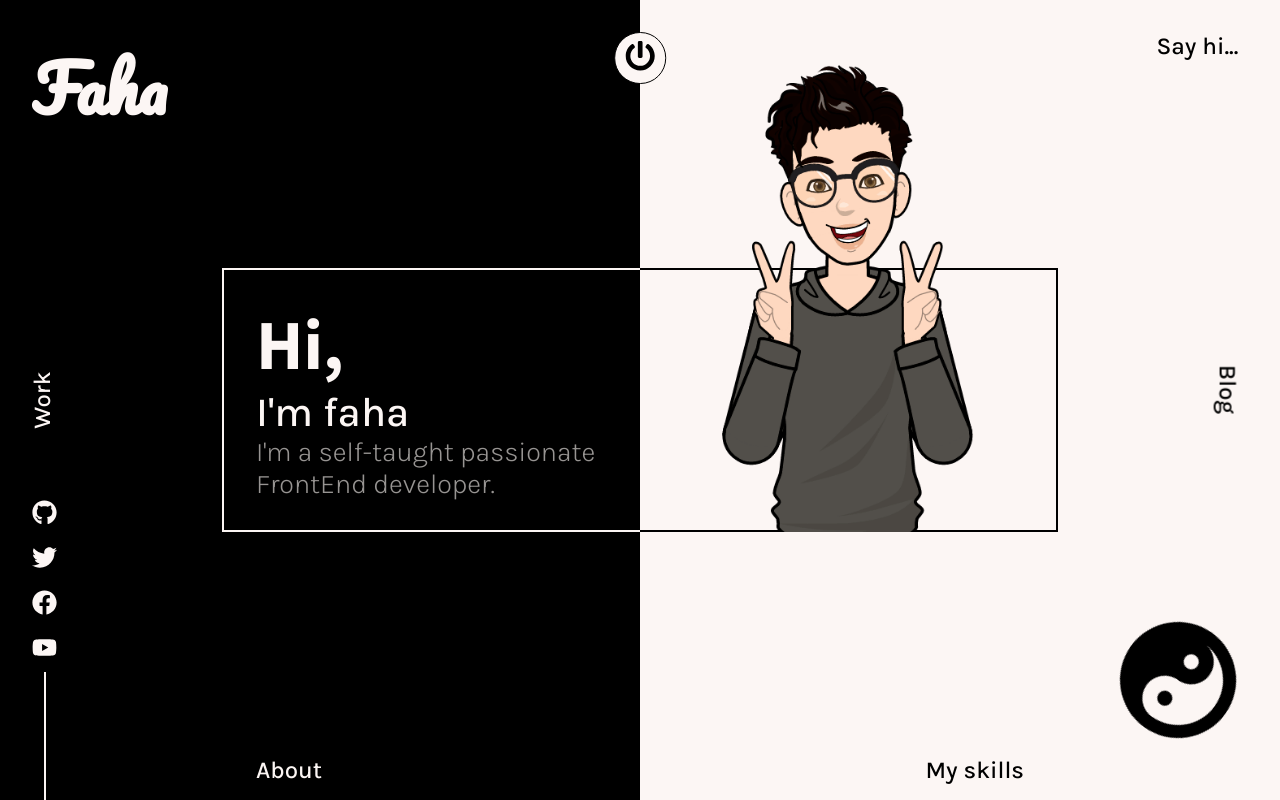
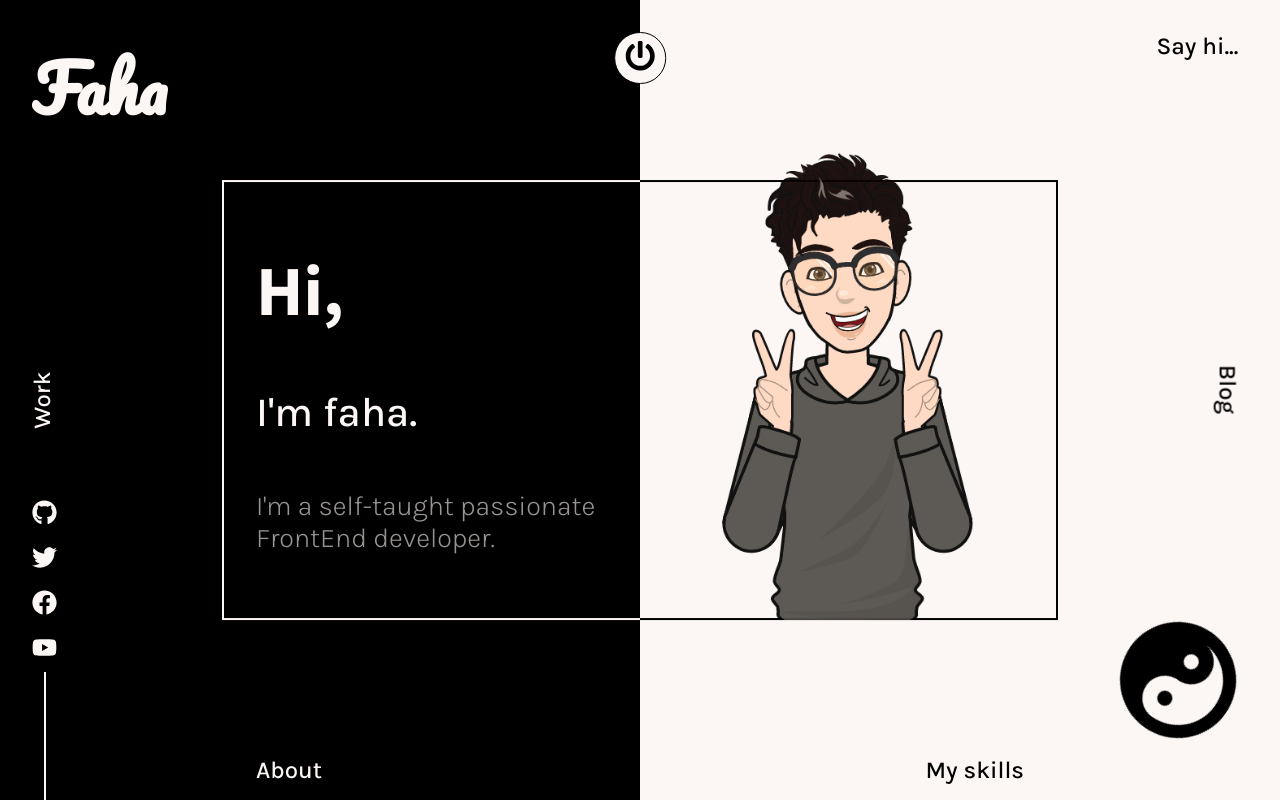
Before and after one commit to faha1999/portfolio-react, a React (Create React App) app: page / in a window 1280 px wide. Both pictures are taken after a click on the button "click here". Built offline with nearby package versions, Linux system fonts and the light colour scheme.

Commit message:
added motion in intro

```diff
--- a/src/components/Intro.jsx
+++ b/src/components/Intro.jsx
@@ -1,8 +1,9 @@
 import React from 'react';
 import styled from 'styled-components';
+import { motion } from 'framer-motion';
 import Me from '../assets/Images/profile-img.png';
 
-const Box = styled.div`
+const Box = styled(motion.div)`
   background: linear-gradient(
         to right,
         ${(props) => props.theme.body} 50%,
@@ -32,17 +33,28 @@ const Text = styled.div`
 
 export const Intro = () => {
   return (
-    <Box className="intro">
+    <Box
+      initial={{ height: 0 }}
+      animate={{ height: '55vh' }}
+      transition={{ type: 'spring', duration: 2, delay: 1 }}
+      className="intro"
+    >
       <div className="details">
         <Text className="text">
           <h1>Hi,</h1>
-          <h3>I'm faha</h3>
+          <h3>I'm faha.</h3>
           <h6>I'm a self-taught passionate FrontEnd developer.</h6>
         </Text>
       </div>
 
       <div className="details">
-        <img src={Me} alt="faha1999" />
+        <motion.div
+          initial={{ opacity: 0 }}
+          animate={{ opacity: 1 }}
+          transition={{ duration: 1, delay: 2 }}
+        >
+          <img src={Me} alt="faha1999" />
+        </motion.div>
       </div>
     </Box>
   );
--- a/src/styles/scss/_intro.scss
+++ b/src/styles/scss/_intro.scss
@@ -21,6 +21,11 @@
       flex-direction: column;
       justify-content: space-evenly;
 
+      h3 {
+        padding-top: 1.2rem;
+        padding-bottom: 1.2rem;
+      }
+
       & > *:last-child {
         font-size: calc(0.5rem + 1.5vw);
         font-weight: 300;
```
Also changed, not shown: src/styles/css/style.min.css, 1 other file (tests, documents, lock files or other folders).
